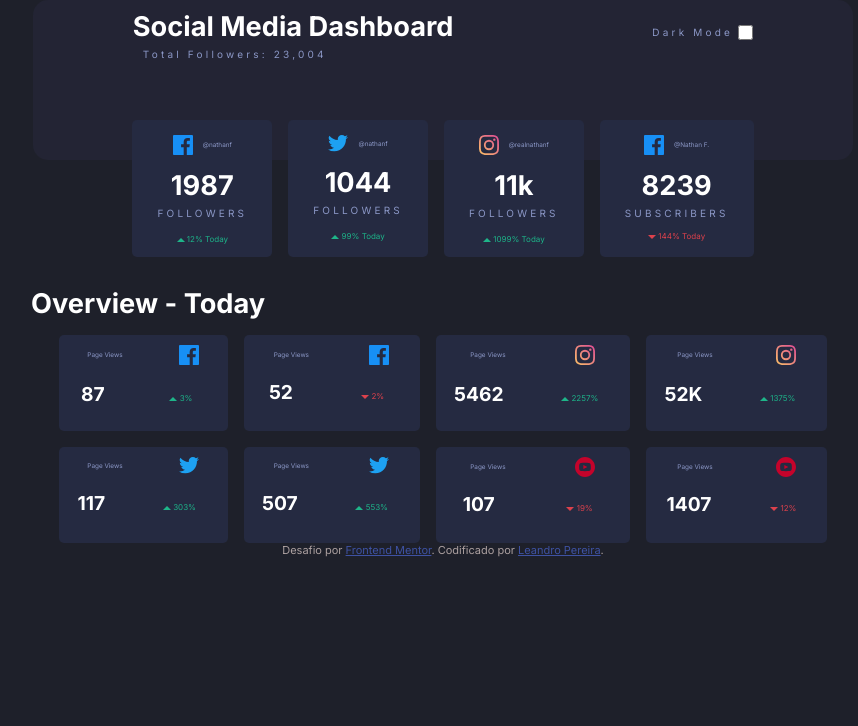
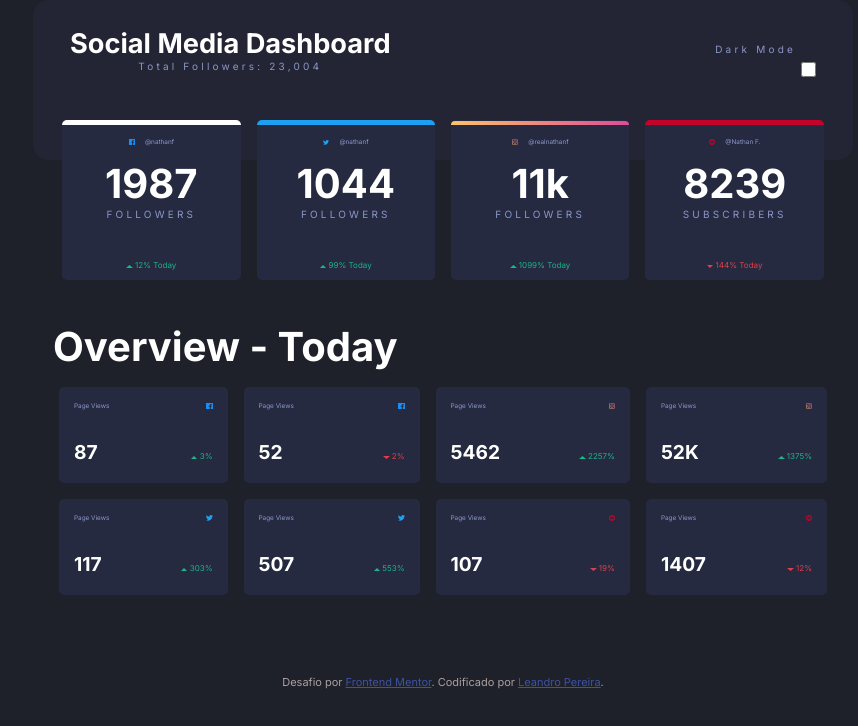
Before and after one commit to OLeandroPereira/social-media-dashboard-with-theme-switcher-master, a plain HTML site: page index.html in a window 1280 px wide. Shown: the whole page, without its empty margins (197-1055 px from the left). Drawn offline with Linux system fonts and the light colour scheme.

```diff
--- /dev/null
+++ b/app/scss/components/_card-top.scss
@@ -0,0 +1,19 @@
+.c-top--instagram {
+    border-image: var(--instagram);
+    position: relative;
+}
+
+.c-top--instagram::before {
+    content: '';
+    position: absolute;
+    top: -4px;
+    left: 0;
+    right: 0;
+    height: 4px;
+    background: var(--instagram);
+    border-radius: 5px 5px 0 0;
+}
+
+.c-top--youtube {
+    border-color: var(--youtube);
+}
--- /dev/null
+++ b/app/scss/globals/_colors.scss
@@ -0,0 +1,10 @@
+:root {
+
+    /*Colors*/
+
+    //Primary
+    --facebook: hsl(208, 92% 53%);
+    --twitter: hsl(203, 89%, 53%);
+    --instagram: linear-gradient(35deg, hsl(37, 97%, 70%), hsl(329, 70%, 58%));
+    --youtube: hsl(348, 97%, 39%);
+}
--- a/style.css
+++ b/css/style.css
@@ -1,8 +1,21 @@
+:root{
+    --facebook: hsl(208, 92% 53%);
+    --twitter: hsl(203, 89%, 53%);
+    --instagram: linear-gradient(35deg, hsl(37, 97%, 70%), hsl(329, 70%, 58%));
+    --youtube: hsl(348, 97%, 39%);
+}
+
+*,
+*::before,
+*::after {
+  box-sizing: border-box;
+}
+
 *{
     margin: 0;
     padding: 0;
     border: 0;
-
+    top: 0;
 }
 
 body{
@@ -11,7 +24,7 @@ body{
     font-family: 'inter';
     font-size: 15px;
     width: 100vw;
-
+    height: 100vh;
 }
 
 #page{
@@ -23,7 +36,7 @@ body{
 .container{
     width: 80%;
     border-radius: 25px;
-    margin: auto;
+    margin: 0 auto 0;
 }
 
 .principal{
@@ -33,13 +46,14 @@ body{
 
 header{
     display: flex;
-    justify-content: space-around;
+    justify-content: space-evenly;
     align-items: baseline;
     background: hsl(236, 19%, 17%);
     width: 100%;
     height: 20vh;
     border-radius: 15px;
     color: hsl(0, 0%, 100%);
+    gap: 18rem;
 }
 
 .togle-mode{
@@ -66,17 +80,51 @@ article{
     background: hsl(228, 28%, 20%);
     border-radius: 5px;
     width: 80%;
-    padding: 15px 15px 0px;
-    transition: all 0.3s ease-in-out;
-
+    padding: 5px 15px 0px;
+    transition: all 0.1s ease-in-out;
+    border-top: 5px solid;
 }
 
 article:hover{
+    transition: all 0.3s ease-in-out;
+    background-color: hsl(226, 28%, 22%);
+    cursor: pointer;
+}
 
-    transition: all 0.3s ease-in-out;
-    background-color: hsl(228, 12%, 44%);
-    cursor: pointer;
+img{
+    width: 0.4rem;
+}
 
+.c-top--facebook {
+    border-color: var(--facebook);
+}
+
+.c-top--twitter {
+    border-color: var(--twitter)
+}
+
+.c-top--youtube {
+    border-color: var(--youtube);
+}
+
+.c-top--instagram {
+    border-image: var(--instagram);
+    position: relative;
+}
+
+.c-top--instagram::before {
+    content: '';
+    position: absolute;
+    top: -4px;
+    left: 0;
+    right: 0;
+    height: 4px;
+    background: var(--instagram);
+    border-radius: 5px 5px 0 0;
+}
+
+.c-top--youtube {
+    border-color: var(--youtube);
 }
 
 .title-box{
@@ -97,7 +145,9 @@ section{
 
 }
 
-.card-overview{
+.card-top{
+    width: 93%;
+    height: 10rem;
     display: flex;
     justify-content: center;
     gap: 1rem;
@@ -118,20 +168,21 @@ p{
 h1{
     font-size: 1.7rem;
     color: hsl(228, 34%, 66%);
-
 }
 
 h2{
     margin: 10px 10px 0px;
-    font-size: 1.7rem;
+    font-size: 2.5rem;
 
 }
 
 span{
+    display: flex;
+    justify-content: space-evenly;
     color: hsl(228, 34%, 66%);
-    margin: 0 10px 10px;
     font-size: 10px;
     letter-spacing: 0.2rem;
+    padding-bottom: 40px;
 }
 
 
@@ -141,11 +192,13 @@ span{
 
 .sub-title{
     display: flex;
-    justify-content: start;
+    justify-content: space-between;
     width: 80%;
     color: hsl(0, 0%, 100%);
     font-weight: bold;
-    margin: 30px 100px 15px;
+    padding-left: 7rem;
+    padding-top: 2rem;
+    padding-bottom: 1rem;
 }
 
 aside{
@@ -153,11 +206,12 @@ aside{
     height: 6rem;
     background: hsl(228, 28%, 20%);
     border-radius: 5px;
+
 }
 
 aside:hover{
-    transition: all 0.5s ease-in-out;
-    background-color: hsl(228, 12%, 44%);
+    transition: all 0.1s ease-in-out;
+    background-color: hsl(226, 28%, 22%);
     cursor: pointer;
 }
 
@@ -203,33 +257,41 @@ aside:hover{
 
 .text{
     display: flex;
-    justify-content: space-around;
+    justify-content: space-between;
     align-items: baseline;
     gap: 0.5em;
-    margin-top: 15px;
+    margin: 15px 15px 15px;
 
 }
 
 .title{
     display: flex;
-    justify-content: space-around;
+    justify-content: space-between;
     align-items: center;
     text-align: center;
-    margin-bottom: 0;
-    margin-top: 10px;
+    margin: 15px 15px 30px;
     color: hsl(0, 0%, 100%);
+}
+
+
+
+.title-first{
+    margin-top: 1.7rem;
+    color: hsl(0, 0%, 100%);;
 }
 
 .up{
     font-size: 0.5rem;
-    margin: 13px;
     color: hsl(163, 72%, 41%);
 }
 
 .down{
     font-size: 0.5rem;
-    margin: 10px;
     color: hsl(356, 69%, 56%);
+}
+
+footer{
+    margin-top: 5rem;
 }
 
 .attribution {
--- a/index.html
+++ b/index.html
@@ -6,7 +6,7 @@
 
   <link rel="icon" type="image/png" sizes="32x32" href="./images/favicon-32x32.png">
 
-  <link rel="stylesheet" href="./style.css">
+  <link rel="stylesheet" href="/css/style.css">
 
   <link rel="preconnect" href="https://fonts.googleapis.com">
   <link rel="preconnect" href="https://fonts.gstatic.com" crossorigin>
@@ -24,7 +24,7 @@
     <div class="principal">
       <header>
           <div class="title-box">
-            <h1 class="title">Social Media Dashboard</h1>
+            <h1 class="title-first">Social Media Dashboard</h1>
               <span>Total Followers: 23,004</span>
           </div>
 
@@ -37,9 +37,9 @@
       </header>
 
       <section>
-        <div class="card-overview">
+        <div class="card-top">
 
-        <article>
+        <article class="c-top--facebook">
             <div class="logo"><img src="./images/icon-facebook.svg" alt="logo facebook">
              <p>@nathanf</p></div>
             <h2>1987</h2>
@@ -50,8 +50,8 @@
 
         </article>
 
-        <article>
-          <div class="logo"><img src="./images/icon-twitter.svg" alt="logo facebook">
+        <article class="c-top--twitter">
+          <div class="logo"><img src="./images/icon-twitter.svg" alt="logo twitter">
             <p>@nathanf</p></div>
           <h2>1044</h2>
           <span>FOLLOWERS</span>
@@ -61,8 +61,8 @@
           </div>
         </article>
 
-        <article>
-          <div class="logo"><img src="./images/icon-instagram.svg" alt="logo facebook">
+        <article class="c-top--instagram">
+          <div class="logo"><img src="./images/icon-instagram.svg" alt="logo instagram">
             <p>@realnathanf</p></div>
           <h2>11k</h2>
           <span>FOLLOWERS</span>
@@ -72,8 +72,8 @@
           </div>
         </article>
 
-        <article>
-          <div class="logo"><img src="./images/icon-facebook.svg" alt="logo facebook">
+        <article class="c-top--youtube">
+          <div class="logo"><img src="./images/icon-youtube.svg" alt="logo youtube">
             <p>@Nathan F.</p></div>
           <h2>8239</h2>
           <span>SUBSCRIBERS</span>
@@ -96,7 +96,7 @@
 
     <div class="grid-container">
 
-      <aside class="card">
+      <aside>
         <div class="title">
           <p>Page Views</p>
         <img src="./images/icon-facebook.svg" alt="logo instagram"></div>
@@ -108,7 +108,7 @@
         </div>
       </aside>
 
-      <aside class="card">
+      <aside>
         <div class="title">
         <p>Page Views</p>
         <img src="./images/icon-facebook.svg" alt="logo instagram"></div>
@@ -120,7 +120,7 @@
         </div>
       </aside>
 
-      <aside class="card">
+      <aside>
         <div class="title">
         <p>Page Views</p>
         <img src="./images/icon-instagram.svg" alt="logo instagram"></div>
@@ -132,7 +132,7 @@
         </div>
       </aside>
 
-      <aside class="card">
+      <aside>
         <div class="title">
         <p>Page Views</p>
         <img src="./images/icon-instagram.svg" alt="logo instagram"></div>
@@ -144,7 +144,7 @@
         </div>
       </aside>
 
-      <aside class="card">
+      <aside>
         <div class="title">
         <p>Page Views</p>
         <img src="./images/icon-twitter.svg" alt="logo instagram"></div>
@@ -156,7 +156,7 @@
         </div>
       </aside>
 
-        <aside class="card">
+      <aside>
         <div class="title">
         <p>Page Views</p>
         <img src="./images/icon-twitter.svg" alt="logo instagram"></div>
@@ -168,7 +168,7 @@
         </div>
       </aside>
 
-        <aside class="card">
+      <aside>
         <div class="title">
         <p>Page Views</p>
         <img src="./images/icon-youtube.svg" alt="logo instagram"></div>
@@ -180,7 +180,7 @@
         </div>
       </aside>
 
-        <aside class="card">
+      <aside>
         <div class="title">
         <p>Page Views</p>
         <img src="./images/icon-youtube.svg" alt="logo instagram"></div>
```
Also changed, not shown: app/scss/main.scss (added, +9 -0 lines), app/scss/main.css (added), 2 other files.
